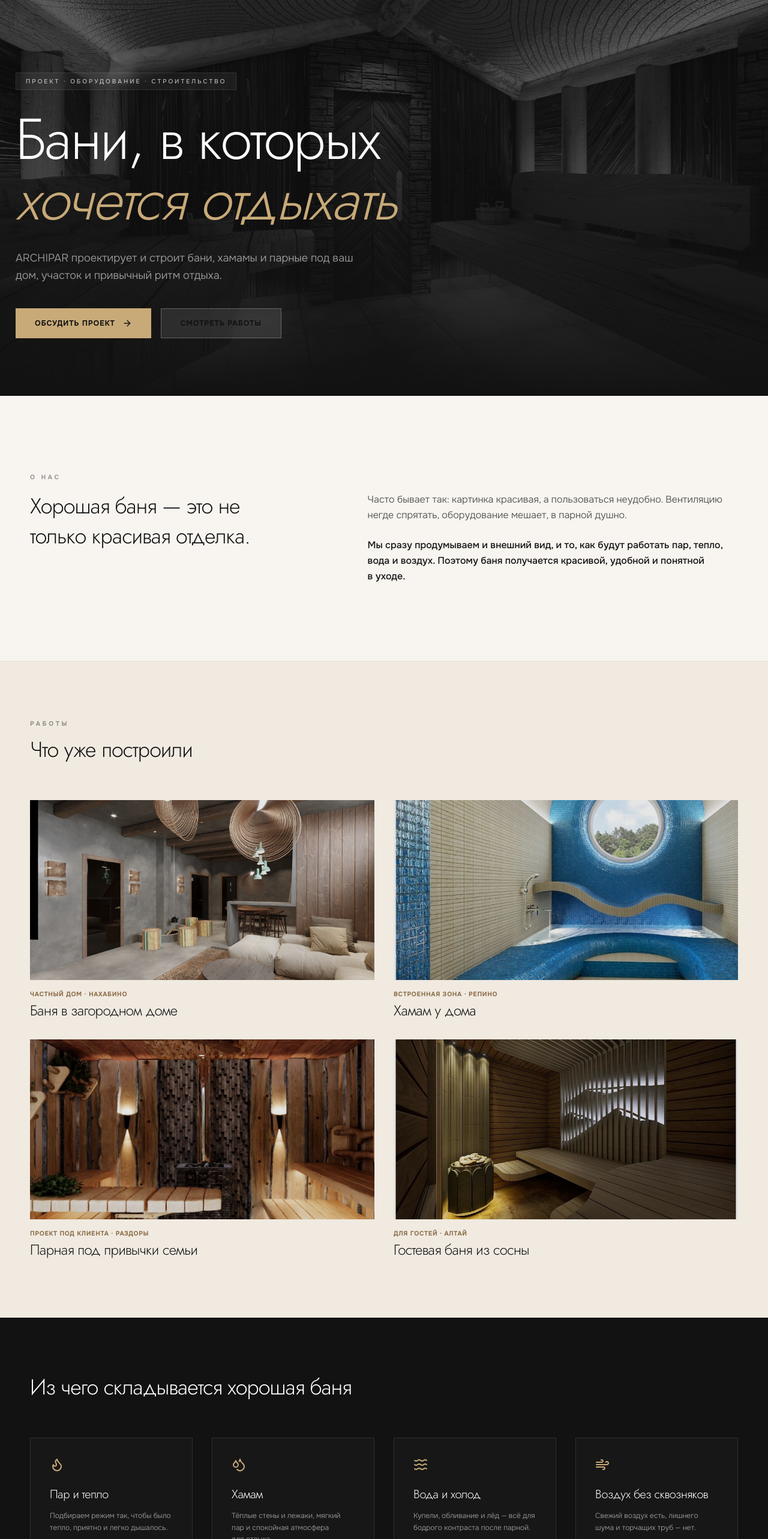
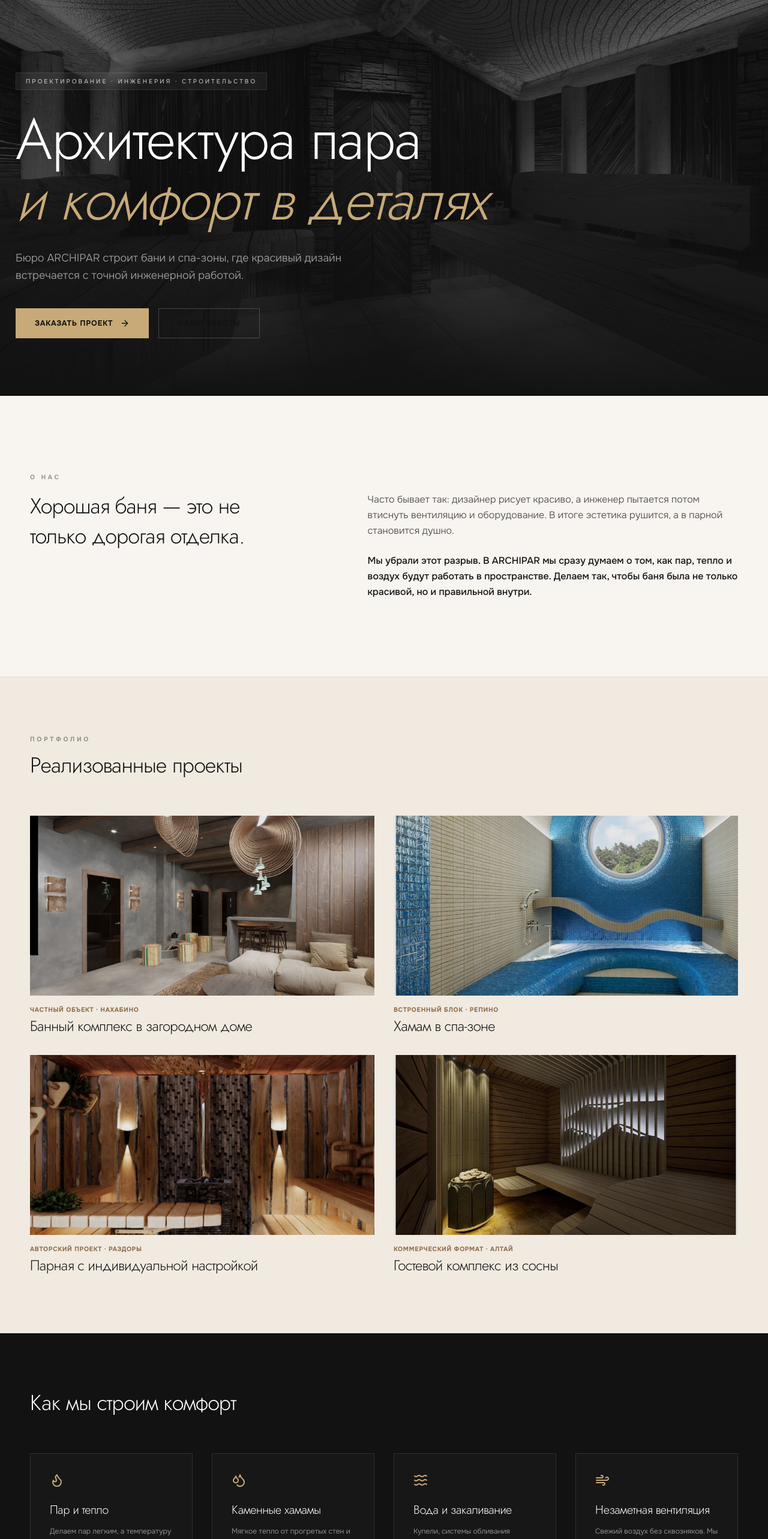
Before and after one commit to TatooineEnjoyer/archipar, a Next.js app: page / in a window 1280 px wide. Shown: the part 140-2706 px from the top of the page at 60% size. Built offline with nearby package versions, Linux system fonts and the light colour scheme.

Commit message:
Update page.tsx

```diff
--- a/src/app/page.tsx
+++ b/src/app/page.tsx
@@ -17,30 +17,30 @@ import {
 } from "lucide-react";
 
 const cases = [
-  { title: "Баня в загородном доме", type: "Частный дом · Нахабино", image: "/images/cases/case-01.jpg" },
-  { title: "Хамам у дома", type: "Встроенная зона · Репино", image: "/images/cases/case-02.jpg" },
-  { title: "Парная под привычки семьи", type: "Проект под клиента · Раздоры", image: "/images/cases/case-03.jpg" },
-  { title: "Гостевая баня из сосны", type: "Для гостей · Алтай", image: "/images/cases/case-05.jfif" },
+  { title: "Банный комплекс в загородном доме", type: "Частный объект · Нахабино", image: "/images/cases/case-01.jpg" },
+  { title: "Хамам в спа-зоне", type: "Встроенный блок · Репино", image: "/images/cases/case-02.jpg" },
+  { title: "Парная с индивидуальной настройкой", type: "Авторский проект · Раздоры", image: "/images/cases/case-03.jpg" },
+  { title: "Гостевой комплекс из сосны", type: "Коммерческий формат · Алтай", image: "/images/cases/case-05.jfif" },
 ];
 
 const typologies = [
-  { title: "Отдельная баня", text: "Проектируем баню как отдельный домик: удобно ставим на участке, подбираем стиль и продумываем путь от дома.", image: "/images/complexes/private-complex.jpg", href: "/bath-complexes", meta: "На участке" },
-  { title: "Баня внутри дома", text: "Защищаем стены и перекрытия от влаги, делаем нормальный воздухообмен и аккуратно прячем оборудование.", image: "/images/complexes/house-complex.jpg", href: "/bath-complexes", meta: "Внутри дома" },
-  { title: "Бани для гостей и бизнеса", text: "Делаем бани для клубов, отелей и баз отдыха: чтобы выдерживали ежедневную работу и были удобны гостям.", image: "/images/complexes/commercial-complex.jpg", href: "/bath-complexes", meta: "Для потока гостей" },
+  { title: "Отдельные бани", text: "Приватные здания, которые мы проектируем в гармонии с ландшафтом и стилем вашего дома.", image: "/images/complexes/private-complex.jpg", href: "/bath-complexes", meta: "Отдельное здание" },
+  { title: "Баня в доме", text: "Встроенные спа-зоны. Мы делаем качественную защиту от влаги и независимую вентиляцию, чтобы в доме было комфортно.", image: "/images/complexes/house-complex.jpg", href: "/bath-complexes", meta: "Внутри дома" },
+  { title: "Для бизнеса", text: "Проекты для клубов и отелей. Рассчитаны на постоянную нагрузку и комфортный отдых ваших гостей.", image: "/images/complexes/commercial-complex.jpg", href: "/bath-complexes", meta: "Коммерция" },
 ];
 
 const anatomy = [
-  { title: "Пар и тепло", text: "Подбираем режим так, чтобы было тепло, приятно и легко дышалось.", icon: Flame },
-  { title: "Хамам", text: "Тёплые стены и лежаки, мягкий пар и спокойная атмосфера для отдыха.", icon: Droplets },
-  { title: "Вода и холод", text: "Купели, обливание и лёд — всё для бодрого контраста после парной.", icon: Waves },
-  { title: "Воздух без сквозняков", text: "Свежий воздух есть, лишнего шума и торчащих труб — нет.", icon: Wind },
+  { title: "Пар и тепло", text: "Делаем пар легким, а температуру — приятной для дыхания. В наших парных легко дышится.", icon: Flame },
+  { title: "Каменные хамамы", text: "Мягкое тепло от прогретых стен и лежаков, правильный пар и ароматы для отдыха.", icon: Droplets },
+  { title: "Вода и закаливание", text: "Купели, системы обливания и генераторы льда для контрастных процедур.", icon: Waves },
+  { title: "Незаметная вентиляция", text: "Свежий воздух без сквозняков. Мы прячем все трубы, чтобы вы видели только красоту.", icon: Wind },
 ];
 
 const methodSteps = [
-  { title: "Смотрим объект", text: "Изучаем помещение или участок, задаём вопросы и понимаем, как вы хотите пользоваться баней.", icon: Compass },
-  { title: "Делаем проект", text: "Показываем план, материалы, оборудование и все важные узлы простым языком.", icon: Ruler },
-  { title: "Закупаем и строим", text: "Берём на себя дерево, камень, оборудование и работу мастеров на объекте.", icon: Building2 },
-  { title: "Проверяем и запускаем", text: "Настраиваем пар, тепло, воду и воздух, чтобы баней можно было пользоваться сразу.", icon: CheckCircle2 },
+  { title: "Разбор задачи", text: "Изучаем ваш объект, технические возможности дома и ваши пожелания к отдыху.", icon: Compass },
+  { title: "Проект и чертежи", text: "Соединяем красивый дизайн и сложную инженерию в один понятный проект.", icon: Ruler },
+  { title: "Закупка и монтаж", text: "Сами поставляем лучшее дерево, камень и оборудование. Наши мастера строят всё от начала до конца.", icon: Building2 },
+  { title: "Настройка и запуск", text: "Настраиваем все режимы, проверяем вентиляцию и передаем вам полностью готовую баню.", icon: CheckCircle2 },
 ];
 
 export default function Home() {
@@ -55,25 +55,25 @@ export default function Home() {
         <div className="container-premium relative z-10 w-full">
           <div className="mb-8 inline-flex items-center gap-3">
             <span className="border border-white/10 bg-white/5 px-4 py-1.5 text-[10px] uppercase tracking-[0.3em] text-white/80 backdrop-blur-sm">
-              Проект · Оборудование · Строительство
+              Проектирование · Инженерия · Строительство
             </span>
           </div>
 
           <div className="grid gap-12 lg:grid-cols-[1fr_320px] lg:items-end">
             <div>
               <h1 className="font-serif max-w-5xl text-5xl font-extralight leading-[1.05] tracking-tight text-white sm:text-6xl md:text-7xl lg:text-8xl">
-                Бани, в которых <br />
-                <span className="italic text-[#c8aa78]">хочется отдыхать</span>
+                Архитектура пара <br />
+                <span className="italic text-[#c8aa78]">и комфорт в деталях</span>
               </h1>
               <p className="mt-8 max-w-xl text-base font-light leading-relaxed text-white/60 md:text-lg">
-                ARCHIPAR проектирует и строит бани, хамамы и парные под ваш дом, участок и привычный ритм отдыха.
+                Бюро ARCHIPAR строит бани и спа-зоны, где красивый дизайн встречается с точной инженерной работой.
               </p>
               <div className="mt-10 flex flex-col gap-4 sm:flex-row">
                 <Link href="#request" className="inline-flex items-center justify-center gap-3 bg-[#c8aa78] px-8 py-4 text-xs font-semibold uppercase tracking-widest text-black hover:bg-[#dbbc8a] transition-all">
-                  Обсудить проект <ArrowRight className="h-4 w-4" />
+                  Заказать проект <ArrowRight className="h-4 w-4" />
                 </Link>
-                <Link href="#portfolio" className="inline-flex items-center justify-center gap-3 border border-white/25 bg-white/10 px-8 py-4 text-xs font-semibold uppercase tracking-widest text-white backdrop-blur-sm transition-all hover:bg-white hover:text-black">
-                  Смотреть работы
+                <Link href="#portfolio" className="inline-flex items-center justify-center gap-3 border border-white/20 bg-transparent px-8 py-4 text-xs font-semibold uppercase tracking-widest text-white hover:bg-white hover:text-black transition-all">
+                  Наши работы
                 </Link>
               </div>
             </div>
@@ -87,12 +87,12 @@ export default function Home() {
             <div>
               <p className="text-[10px] uppercase tracking-[0.4em] text-black/40 font-semibold mb-4">О нас</p>
               <h2 className="font-serif text-3xl font-extralight leading-snug tracking-tight text-[#121212] sm:text-4xl">
-                Хорошая баня — это не только красивая отделка.
+                Хорошая баня — это не только дорогая отделка.
               </h2>
             </div>
             <div className="text-base font-light leading-relaxed text-black/70 space-y-6 lg:pt-8">
-              <p>Часто бывает так: картинка красивая, а пользоваться неудобно. Вентиляцию негде спрятать, оборудование мешает, в парной душно.</p>
-              <p className="font-medium text-[#121212]">Мы сразу продумываем и внешний вид, и то, как будут работать пар, тепло, вода и воздух. Поэтому баня получается красивой, удобной и понятной в уходе.</p>
+              <p>Часто бывает так: дизайнер рисует красиво, а инженер пытается потом втиснуть вентиляцию и оборудование. В итоге эстетика рушится, а в парной становится душно.</p>
+              <p className="font-medium text-[#121212]">Мы убрали этот разрыв. В ARCHIPAR мы сразу думаем о том, как пар, тепло и воздух будут работать в пространстве. Делаем так, чтобы баня была не только красивой, но и правильной внутри.</p>
             </div>
           </div>
         </div>
@@ -102,8 +102,8 @@ export default function Home() {
         <div className="container-premium max-w-7xl mx-auto px-6">
           <div className="flex flex-col md:flex-row md:items-end justify-between mb-16 gap-6">
             <div className="max-w-xl">
-              <p className="mb-4 text-[10px] uppercase tracking-[0.4em] text-black/40 font-semibold">Работы</p>
-              <h2 className="font-serif text-4xl font-light text-[#121212]">Что уже построили</h2>
+              <p className="mb-4 text-[10px] uppercase tracking-[0.4em] text-black/40 font-semibold">Портфолио</p>
+              <h2 className="font-serif text-4xl font-light text-[#121212]">Реализованные проекты</h2>
             </div>
           </div>
           <div className="grid gap-8 md:grid-cols-2">
@@ -122,7 +122,7 @@ export default function Home() {
 
       <section id="anatomy" className="bg-[#121212] py-24 text-white">
         <div className="container-premium max-w-7xl mx-auto px-6">
-          <h2 className="font-serif text-4xl font-extralight mb-16 text-white">Из чего складывается хорошая баня</h2>
+          <h2 className="font-serif text-4xl font-extralight mb-16 text-white">Как мы строим комфорт</h2>
           <div className="grid gap-8 sm:grid-cols-2 lg:grid-cols-4">
             {anatomy.map((item, i) => (
               <div key={i} className="border border-white/10 p-8 bg-white/[0.02]">
@@ -137,7 +137,7 @@ export default function Home() {
 
       <section id="method" className="py-24 bg-[#f8f5f0]">
         <div className="container-premium max-w-7xl mx-auto px-6">
-          <h2 className="font-serif text-4xl font-light mb-16">Как идёт работа</h2>
+          <h2 className="font-serif text-4xl font-light mb-16">Порядок работы</h2>
           <div className="grid gap-8 md:grid-cols-2 lg:grid-cols-4">
             {methodSteps.map((s, i) => (
               <div key={i} className="border-l border-black/10 pl-6">
@@ -154,11 +154,11 @@ export default function Home() {
         <div className="container-premium max-w-7xl mx-auto px-6">
           <div className="grid lg:grid-cols-2 gap-16 items-center">
             <div>
-              <h2 className="font-serif text-4xl font-light mb-6">Обсудить вашу баню</h2>
-              <p className="text-white/60 mb-8">Оставьте контакты — мы свяжемся, зададим пару вопросов по объекту и подскажем, с чего лучше начать.</p>
+              <h2 className="font-serif text-4xl font-light mb-6">Заказать проект</h2>
+              <p className="text-white/60 mb-8">Оставьте контакты — мы свяжемся, обсудим ваш объект и расскажем, с чего начать.</p>
               <div className="space-y-4 text-xs uppercase tracking-wider text-white/50">
-                <p>• Быстро оценим, что можно сделать</p>
-                <p>• Подскажем по парной, хамаму, воде и вентиляции</p>
+                <p>• Быстрый расчет технической возможности</p>
+                <p>• Профессиональный подход к инженерии</p>
               </div>
             </div>
             <div className="bg-white/[0.02] border border-white/10 p-8">
```
